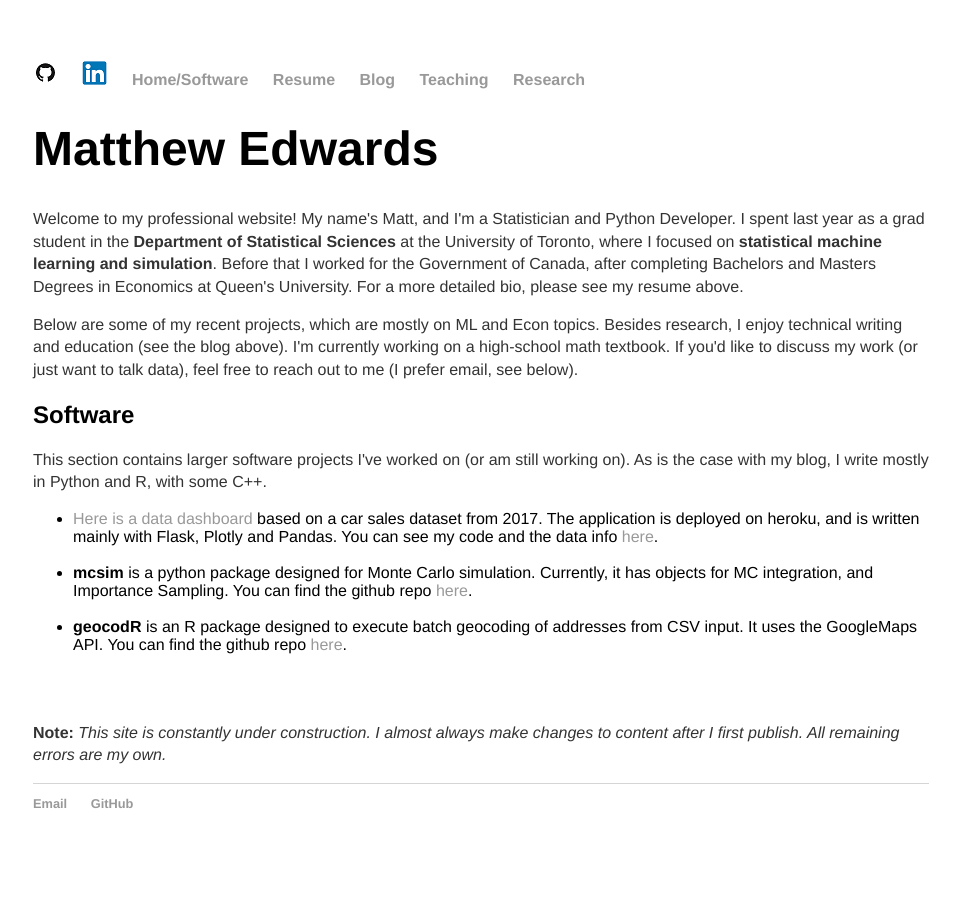
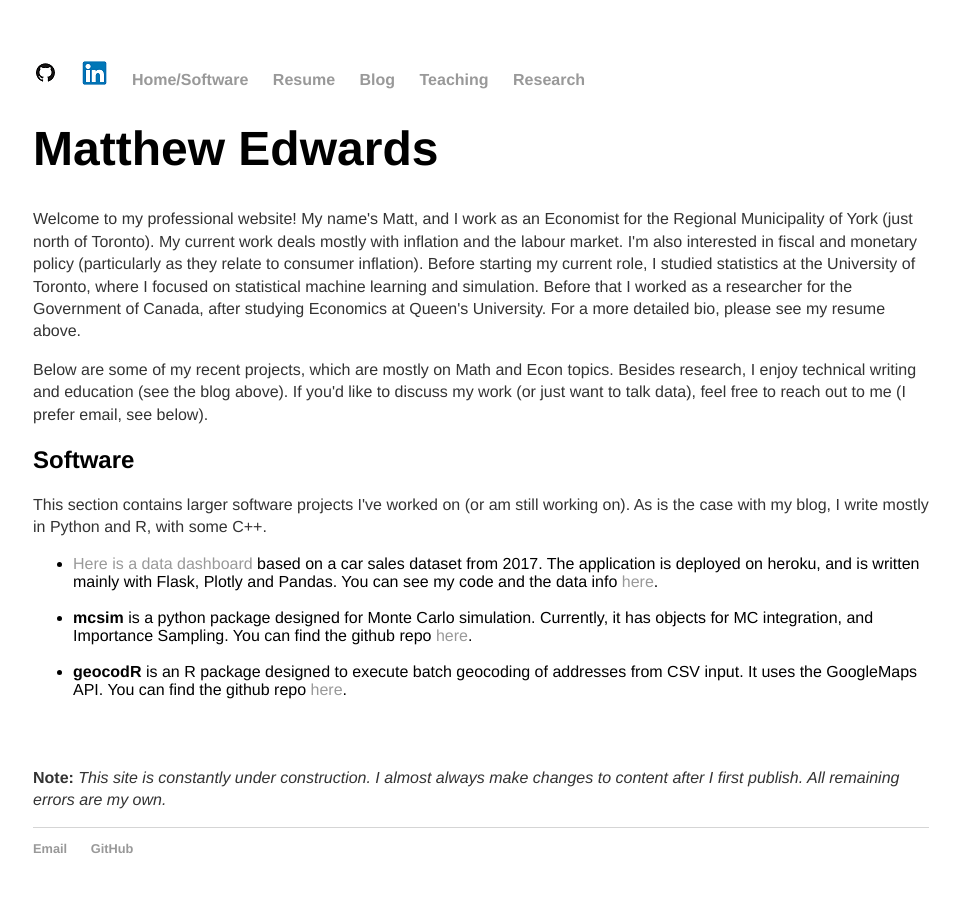
Before and after one commit to 12mre1/12mre1.github.io, a Jekyll site: the page built from index.html, in a window 1280 px wide. Shown: the whole page, without its empty margins (159-1119 px from the left). Built offline with Jekyll 4.4.1, drawn with Linux system fonts in a browser that asks for light colours.

Commit message:
Update index.html

```diff
--- a/index.html
+++ b/index.html
@@ -4,14 +4,15 @@ title: Matthew Edwards
 ---
 <div class="blurb">
 	<h1>Matthew Edwards</h1>
-	<p> Welcome to my professional website! My name's Matt, and I'm a Statistician and Python Developer. I spent last year as a grad student in
-		the <b>Department of Statistical Sciences</b> at the University of Toronto,  where I focused on <b>statistical machine learning
-		and simulation</b>. Before that I worked for the Government of Canada, after completing Bachelors and Masters Degrees in Economics at
-		Queen's University. For a more detailed bio, please see my resume above. </p>
+	<p> Welcome to my professional website! My name's Matt, and I work as an Economist for the Regional Municipality of York (just north of Toronto).
+	My current work deals mostly with inflation and the labour market. I'm also interested in fiscal and monetary policy (particularly as they relate
+	to consumer inflation). Before starting my current role, I studied statistics at the University of Toronto,  where I focused on statistical machine learning
+	and simulation. Before that I worked as a researcher for the Government of Canada, after studying Economics at Queen's University. For a more detailed bio,
+	please see my resume above. </p>
 
-	<p> Below are some of my recent projects, which are mostly on ML and Econ topics. Besides research, I enjoy technical writing and education
-		(see the blog above). I'm currently working on a high-school math textbook. If you'd like to discuss my work (or just want to talk data),
-		feel free to reach out to me (I prefer email, see below). </p>
+	<p> Below are some of my recent projects, which are mostly on Math and Econ topics. Besides research, I enjoy technical writing and education
+	(see the blog above). If you'd like to discuss my work (or just want to talk data),
+	feel free to reach out to me (I prefer email, see below). </p>
 
 
 	<h2>Software</h2>
```
